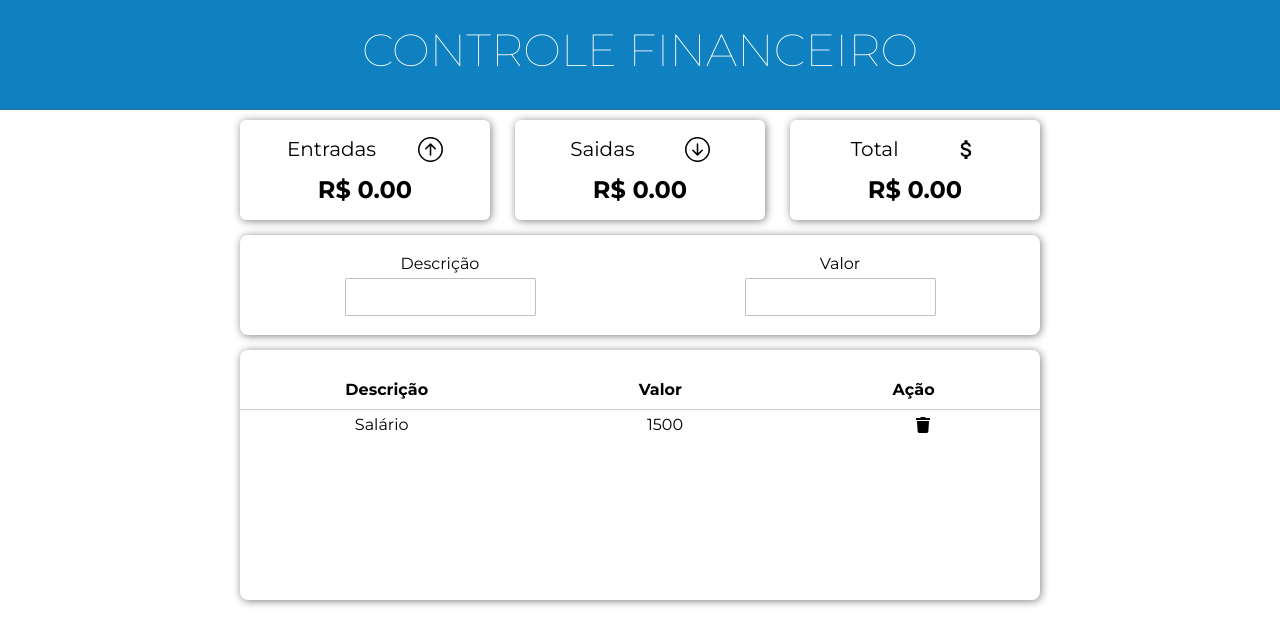
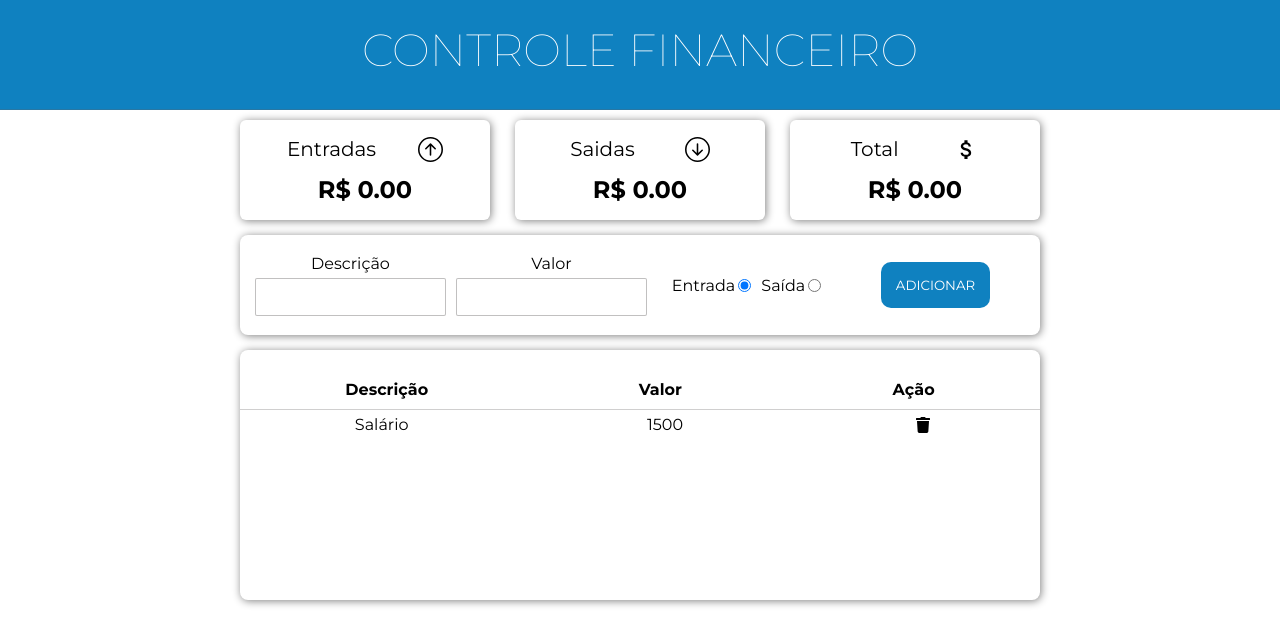
Before and after one commit to marlleyck/controle-de-financas, a React (Create React App) app: page / in a window 1280 px wide. Shown: the top 644 px of the page. Built offline with nearby package versions, Linux system fonts and the light colour scheme.

Commit message:
att styles

```diff
--- a/src/components/Main.jsx
+++ b/src/components/Main.jsx
@@ -6,6 +6,8 @@ import Total from './outputs/Total';
 import Descricao from './adds/Descricao';
 import Valor from './adds/Valor';
 import Show from './shows/Show';
+import Opcoes from './adds/Opcoes';
+import Button from './adds/Button';
 
 import './Main.sass'
 
@@ -26,7 +28,9 @@ const Main = () => {
 
                 <Valor />
 
+                <Opcoes />
 
+                <Button />
             </div>
 
             <div className='shows'>
--- a/src/components/Main.sass
+++ b/src/components/Main.sass
@@ -17,6 +17,8 @@
 
     .adds
         @include mixins.contain
+        gap: 10px
+        padding: 0 15px
 
     .shows
         @include mixins.contain
--- /dev/null
+++ b/src/components/adds/Button.jsx
@@ -0,0 +1,13 @@
+import React from 'react';
+
+import './Button.sass'
+
+const Button = () => {
+    return (
+        <div className="button-cont">
+            <button className='botao'>Adicionar</button>
+        </div>
+     );
+}
+
+export default Button;
--- /dev/null
+++ b/src/components/adds/Button.sass
@@ -0,0 +1,23 @@
+@use '../../styles/mixins'
+
+.button-cont
+    @include mixins.flex-center
+    width: 100%
+    height: 100%
+
+.botao
+    border: none
+    outline: none
+    padding: 15px
+    background-color: #0F81C0
+    color: white
+    border-radius: 10px
+    text-transform: uppercase
+
+    user-select: none
+    cursor: pointer
+    transition: all .3s
+
+
+    &:hover
+        background-color: #0c5881
--- /dev/null
+++ b/src/components/adds/Opcoes.jsx
@@ -0,0 +1,21 @@
+import React from 'react';
+
+import './Opcoes.sass'
+
+const Opcoes = () => {
+    return (
+        <div className='opcoes-cont'>
+            <div className="entrada-cont-rad">
+                <label htmlFor="entrada-rad" className='entrada-cont-rad-lab'>Entrada</label>
+                <input type="radio" id='entrada-rad' name='select' checked  />
+            </div>
+
+            <div className="saida-cont-rad">
+                <label htmlFor="saida-rad" className='saida-cont-rad-lab'>Saída</label>
+                <input type="radio" id='saida-rad' name='select' />
+            </div>
+        </div>
+     );
+}
+
+export default Opcoes;
--- /dev/null
+++ b/src/components/adds/Opcoes.sass
@@ -0,0 +1,22 @@
+@use '../../styles/mixins'
+
+.opcoes-cont
+    @include mixins.flex-center
+    width: 100%
+    height: 100%
+    gap: 10px
+
+.entrada-cont-rad
+    @include mixins.flex-center
+    user-select: none
+
+    &-lab
+        margin-right: 3px
+
+
+.saida-cont-rad
+    @include mixins.flex-center
+    user-select: none
+
+    &-lab
+        margin-right: 3px
```
